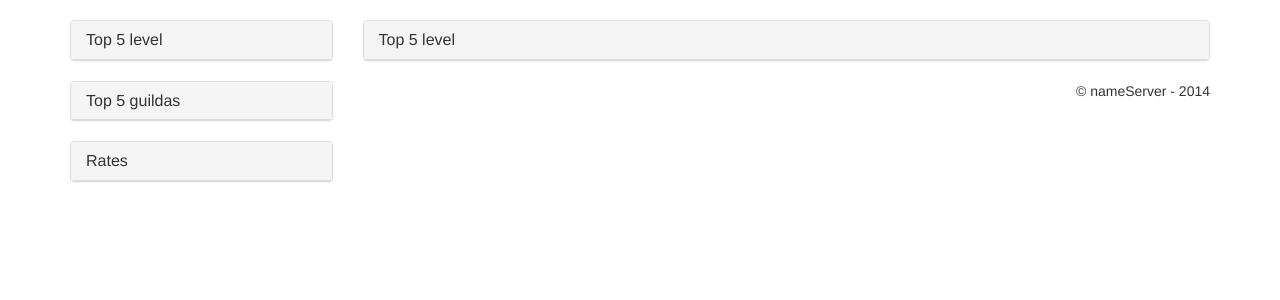
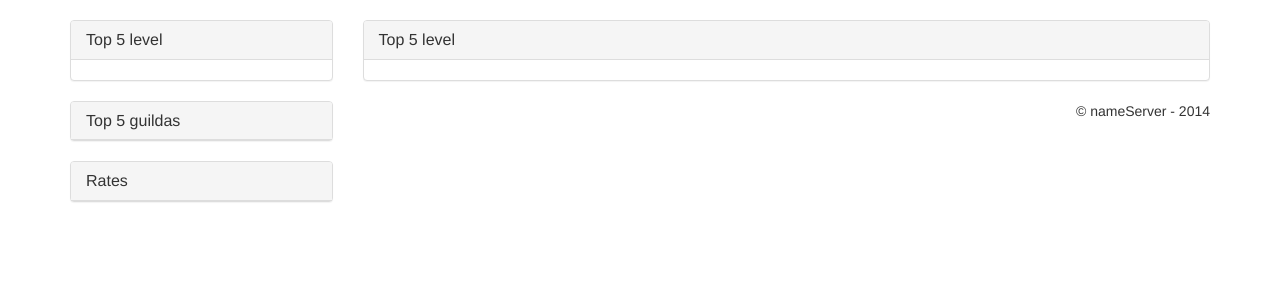
Before and after one commit to avuenja/otaac, a CakePHP app: template app/View/Elements/sidebars/top5.ctp in a window 1280 px wide. Shown: the part 51-351 px from the top of the page. Run offline with PHP 8.4 and a stand-in for CakePHP, Linux system fonts and the light colour scheme; the template is opened without the code that fills it, so the values that code supplies are empty; some libraries are stand-ins or nearby versions.

Commit message:
sidebar top five changed for collapse open

```diff
--- a/app/View/Elements/sidebars/top5.ctp
+++ b/app/View/Elements/sidebars/top5.ctp
@@ -5,12 +5,12 @@ $position = 1;
 <div class="panel panel-default">
 	<div class="panel-heading">
 		<h4 class="panel-title">
-			<a data-toggle="collapse" data-parent="#accordion" href="#collapseTop" class="collapsed">
+			<a data-toggle="collapse" data-parent="#accordion" href="#collapseTop">
 				Top 5 level
 			</a>
 		</h4>
 	</div>
-	<div id="collapseTop" class="panel-collapse collapse" style="height: 0px;">
+	<div id="collapseTop" class="panel-collapse collapse in" style="height: auto;">
 		<table class="table table-condensed table-content table-striped">
 			<tbody>
 				<?php foreach ($players as $name => $level) { ?>
```
